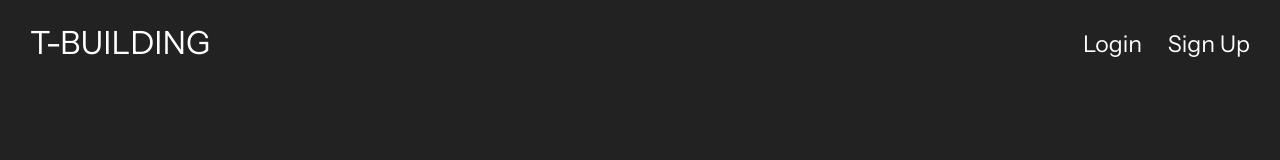
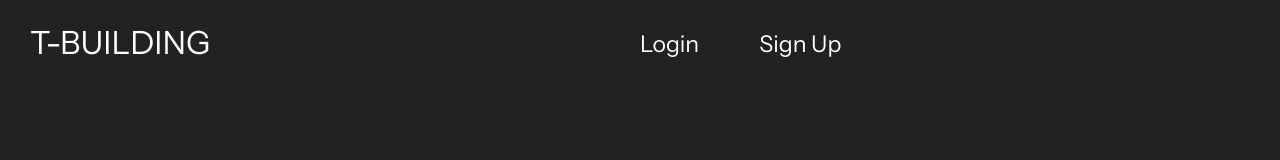
Before and after one commit to SansamForce/frontend, a Vue app in the folder frontend/: page / in a window 1280 px wide. Shown: the top 160 px of the page. Built offline with nearby package versions, Linux system fonts and the light colour scheme.

Commit message:
[FEAT] 일부 css 속성 tailwind 적용

```diff
--- a/frontend/src/components/common/Header.vue
+++ b/frontend/src/components/common/Header.vue
@@ -9,46 +9,45 @@
         <template v-if="userStore.auth === 'MEMBER' || userStore.auth === 'MENTOR'">
 
           <div class="dropdown" @mouseover="showDropdown" @mouseleave="hideDropdown">
-            <router-link to="/projectBoards" class="dropdown-toggle">BOARD</router-link>
+            <router-link to="/projectBoards" class="dropdown-toggle hover-text">BOARD</router-link>
             <div v-if="dropdownVisible" class="dropdown-content">
-              <router-link to="/projectboards">모집중인 프로젝트</router-link>
-              <router-link to="/projectboards/apply">신청한 프로젝트</router-link>
+              <router-link to="/projectboards" class="hover-bg">모집중인 프로젝트</router-link>
+              <router-link to="/projectboards/apply" class="hover-bg">신청한 프로젝트</router-link>
             </div>
           </div>
 
           <div class="dropdown" @mouseover="showDropdown" @mouseleave="hideDropdown">
-            <router-link to="/projects" class="dropdown-toggle">PROJECT</router-link>
+            <router-link to="/projects" class="dropdown-toggle hover-text">PROJECT</router-link>
             <div v-if="dropdownVisible" class="dropdown-content">
-              <router-link to="/projects">내 프로젝트</router-link>
+              <router-link to="/projects" class="hover-bg">내 프로젝트</router-link>
             </div>
           </div>
 
           <div class="dropdown" @mouseover="showDropdown" @mouseleave="hideDropdown">
-            <router-link to="/mypage" class="dropdown-toggle">MYPAGE</router-link>
+            <router-link to="/mypage" class="dropdown-toggle hover-text">MYPAGE</router-link>
             <div v-if="dropdownVisible" class="dropdown-content">
-              <router-link to="/mypage">내 정보</router-link>
-              <router-link to="/review">평가 내역 보기</router-link>
+              <router-link to="/mypage" class="hover-bg">내 정보</router-link>
+              <router-link to="/review" class="hover-bg">평가 내역 보기</router-link>
             </div>
           </div>
 
-
-          <router-link to="/logout" @click.prevent="logout">LOGOUT</router-link>
+          <router-link to="/logout" @click.prevent="logout" class="hover-text">LOGOUT</router-link>
         </template>
 
         <!-- 관리자 또는 부관리자일 때 -->
         <template v-if="userStore.auth === 'MANAGER' || userStore.auth === 'SUB_MANAGER'">
-          <router-link to="/projectBoards">BOARD</router-link>
-          <router-link to="/projects">PROJECT</router-link>
-          <router-link to="/member">MEMBER</router-link>
-          <router-link to="/logout" @click.prevent="logout">LOGOUT</router-link>
+          <router-link to="/projectBoards" class="hover-text">BOARD</router-link>
+          <router-link to="/projects" class="hover-text">PROJECT</router-link>
+          <router-link to="/member" class="hover-text">MEMBER</router-link>
+          <router-link to="/logout" @click.prevent="logout" class="hover-text">LOGOUT</router-link>
         </template>
       </template>
 
       <!-- 비로그인 상태일 때 -->
       <template v-else>
         <div class="auth-links">
-          <router-link to="/login">Login</router-link>
-          <router-link to="/signup">Sign Up</router-link>
+          <router-link to="/login" class="hover-text">Login</router-link>
+          <router-link to="/signup" class="hover-text">Sign Up</router-link>
         </div>
       </template>
     </nav>
@@ -96,15 +95,16 @@ const logout = () => {
 
 .nav {
   display: flex;
-  justify-content: space-around;
+  justify-content: space-between;
   align-items: center;
-  width: 60%;
+  width: 50%; /* nav 너비를 50%로 설정 */
 }
 
 .nav a {
   font-size: 1.8vw;
   color: #fff;
   text-decoration: none;
+  margin-right: 30px; /* 링크 간 간격을 30px로 설정 */
 }
 
 .nav a:hover {
@@ -120,13 +120,13 @@ const logout = () => {
   display: none;
   position: absolute;
   background-color: #f0f0f0;
-  min-width: 160px; /* 약간 더 넓게 설정 */
+  min-width: 160px;
   width: 100%;
-  box-shadow: 0px 8px 16px rgba(0, 0, 0, 0.2); /* 그림자 효과 */
+  box-shadow: 0px 8px 16px rgba(0, 0, 0, 0.2);
   z-index: 1;
   box-sizing: border-box;
-  border-radius: 8px; /* 모서리 둥글게 */
-  overflow: hidden; /* 내용이 넘치지 않게 */
+  border-radius: 8px;
+  overflow: hidden;
 }
 
 .dropdown:hover .dropdown-content {
@@ -142,42 +142,26 @@ const logout = () => {
   box-sizing: border-box;
   font-size: 1vw;
   font-weight: bold;
-  transition: background-color 0.3s ease; /* 호버 시 부드럽게 배경색 변경 */
-  border-bottom: 1px solid #eee; /* 항목 간 구분선 */
+  transition: background-color 0.3s ease;
+  border-bottom: 1px solid #eee;
 }
 
 .dropdown-content a:last-child {
-  border-bottom: none; /* 마지막 항목에는 구분선 제거 */
+  border-bottom: none;
 }
 
 .dropdown-content a:hover {
-  background-color: #3FF3FF; /* 호버 시 좀 더 밝은 배경색 */
+  background-color: #3FF3FF;
   color: #000;
 }
 
 /* 로그인 및 회원가입 버튼을 오른쪽에 배치 */
 .auth-links {
-  margin-left: auto;
+  display: flex;
+  gap: 30px; /* 로그인 및 회원가입 간격 설정 */
 }
 
 .auth-links a {
-  margin-left: 2vw;
-  font-size: 1.8vw;
-  color: #fff;
-  text-decoration: none;
-}
-
-.auth-links a:hover {
-  color: #3FF3FF;
-}
-
-/* 로그인 및 회원가입 버튼을 오른쪽에 배치 */
-.auth-links {
-  margin-left: auto;
-}
-
-.auth-links a {
-  margin-left: 2vw;
   font-size: 1.8vw;
   color: #fff;
   text-decoration: none;
```
